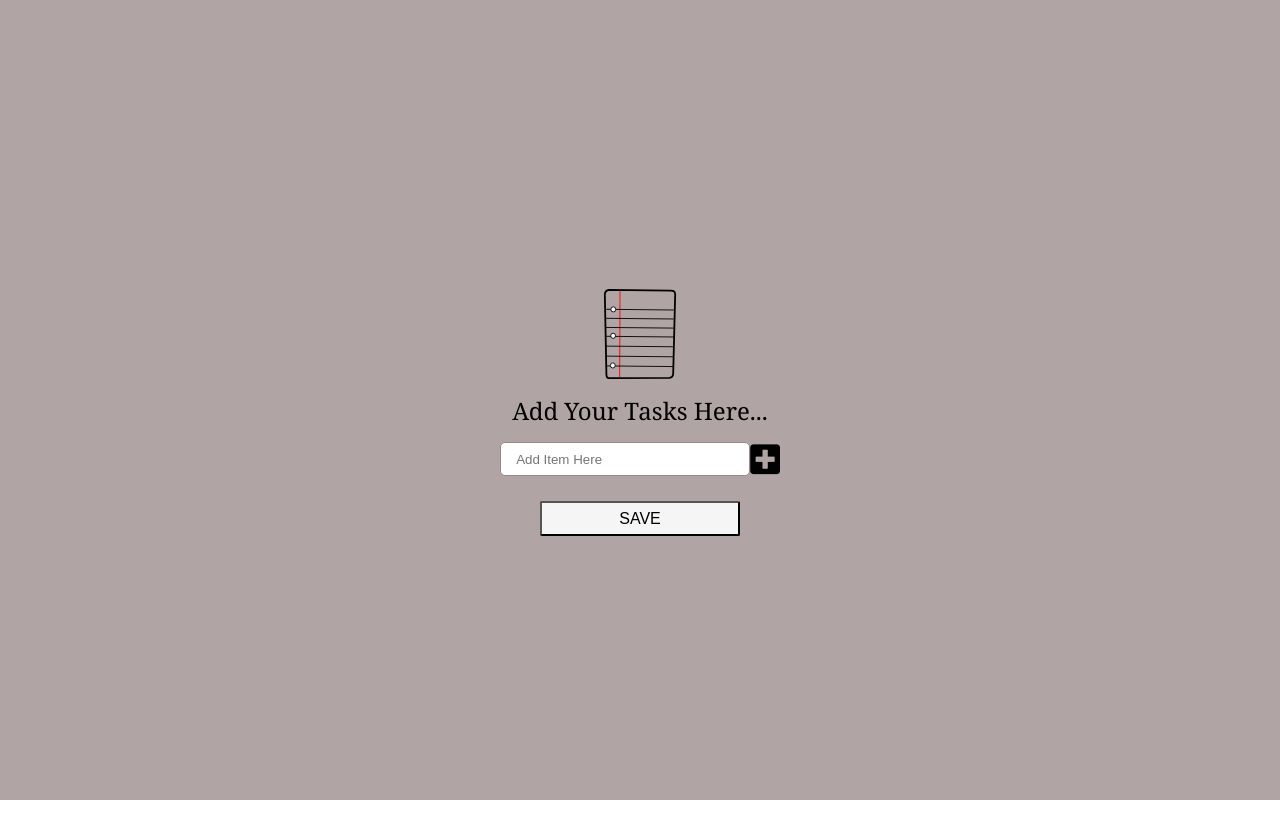
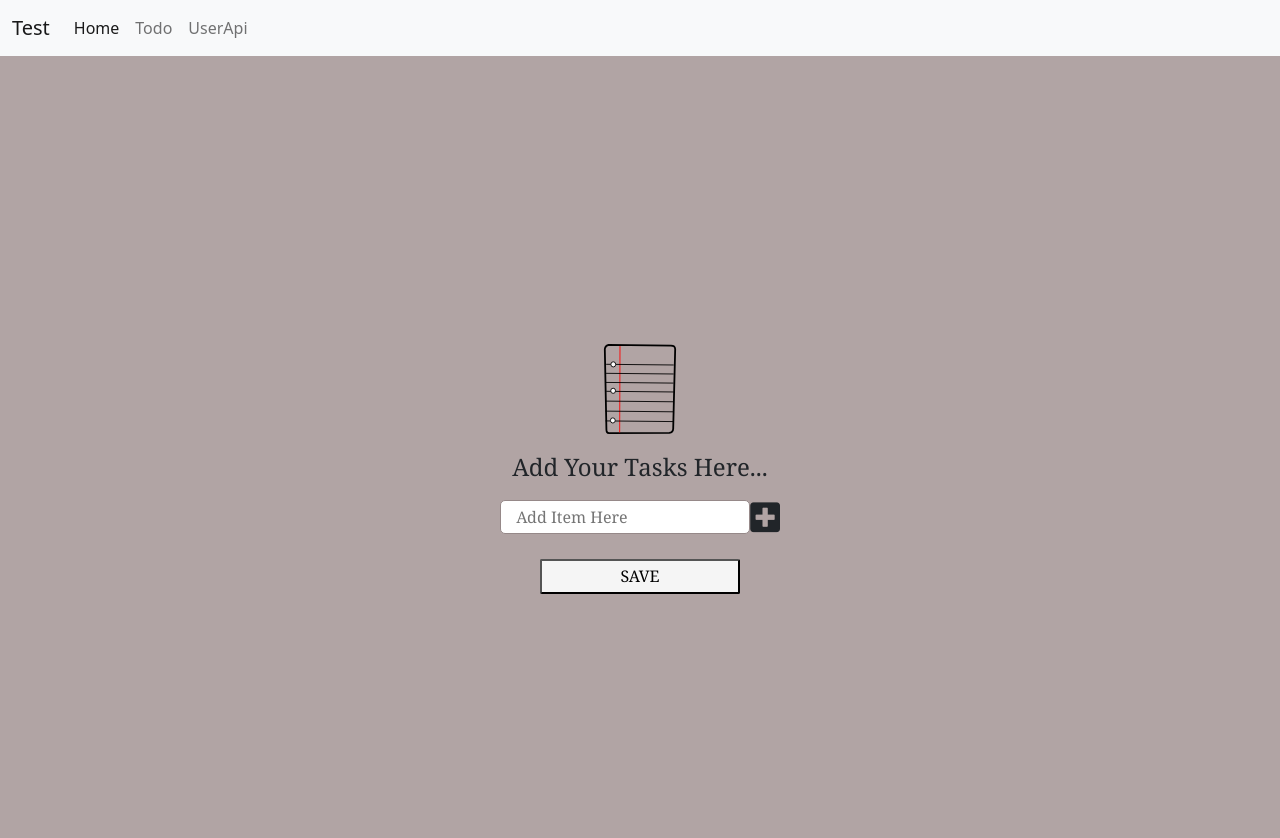
Before and after one commit to noddy0203/mern-todo-app, a React (Create React App) app: page /todo in a window 1280 px wide. Shown: the top 838 px of the page. Before the commit the page ends 800 px from the top, so only its background shows below. Built offline with nearby package versions, Linux system fonts and the light colour scheme.

Commit message:
excellence test

```diff
--- a/package.json
+++ b/package.json
@@ -3,11 +3,14 @@
   "version": "0.1.0",
   "private": true,
   "dependencies": {
+    "@material-ui/core": "^4.12.3",
+    "@material-ui/lab": "^4.0.0-alpha.60",
     "@testing-library/jest-dom": "^5.12.0",
     "@testing-library/react": "^11.2.6",
     "@testing-library/user-event": "^12.8.3",
     "react": "^17.0.2",
     "react-dom": "^17.0.2",
+    "react-router-dom": "^5.2.0",
     "react-scripts": "4.0.3",
     "web-vitals": "^1.1.1"
   },
--- a/public/index.html
+++ b/public/index.html
@@ -16,6 +16,8 @@
       user's mobile device or desktop. See https://developers.google.com/web/fundamentals/web-app-manifest/
     -->
     <link rel="manifest" href="%PUBLIC_URL%/manifest.json" />
+    <link href="https://cdn.jsdelivr.net/npm/bootstrap@5.0.2/dist/css/bootstrap.min.css" rel="stylesheet" integrity="sha384-EVSTQN3/azprG1Anm3QDgpJLIm9Nao0Yz1ztcQTwFspd3yD65VohhpuuCOmLASjC" crossorigin="anonymous">
+
     <!--
       Notice the use of %PUBLIC_URL% in the tags above.
       It will be replaced with the URL of the `public` folder during the build.
@@ -40,5 +42,8 @@
       To begin the development, run `npm start` or `yarn start`.
       To create a production bundle, use `npm run build` or `yarn build`.
     -->
+    <script src="https://cdn.jsdelivr.net/npm/bootstrap@5.0.2/dist/js/bootstrap.bundle.min.js" integrity="sha384-MrcW6ZMFYlzcLA8Nl+NtUVF0sA7MsXsP1UyJoMp4YLEuNSfAP+JcXn/tWtIaxVXM" crossorigin="anonymous"></script>
+    <script src="https://cdn.jsdelivr.net/npm/@popperjs/core@2.9.2/dist/umd/popper.min.js" integrity="sha384-IQsoLXl5PILFhosVNubq5LC7Qb9DXgDA9i+tQ8Zj3iwWAwPtgFTxbJ8NT4GN1R8p" crossorigin="anonymous"></script>
+    <script src="https://cdn.jsdelivr.net/npm/bootstrap@5.0.2/dist/js/bootstrap.min.js" integrity="sha384-cVKIPhGWiC2Al4u+LWgxfKTRIcfu0JTxR+EQDz/bgldoEyl4H0zUF0QKbrJ0EcQF" crossorigin="anonymous"></script>
   </body>
 </html>
--- a/src/App.js
+++ b/src/App.js
@@ -1,82 +1,28 @@
-import React, { useState, useEffect } from 'react'
-import todo from "./todo.svg"
-import "./App.css"
+import React from "react";
+import Todo from "./components/Todo";
+import UserApi from "./components/UserApi";
+import Home from "./components/Home";
+import Nav from "./components/Nav";
+import { Switch, Route } from "react-router-dom";
 const App = () => {
+  return (
+    <>
+      <Nav />
+      <Switch>
+        <Route path="/" exact>
+          <Home />
+        </Route>
 
-  const toGetLocalItems = ()=>{
-    const lists = localStorage.getItem("list")
-    if(lists){
-      return JSON.parse(localStorage.getItem("list"))
-    } else {
-      return [];
-    }
-  }
+        <Route path="/todo">
+          <Todo />
+        </Route>
 
-const [data , setData] = useState("")
-const [input, setInput] = useState(toGetLocalItems())
+        <Route path="/api">
+          <UserApi />
+        </Route>
+      </Switch>
+    </>
+  );
+};
 
-const addItem = ()=>{
-if(data===""){
-   alert("fill input field")
-} else{
-  setInput([...input , data])
-  setData("")
- }}
-
-const removeItem = (id)=>{
-const filterData = input.filter((elem, index)=>{
-  return id !== index
-})
-setInput(filterData)
-}
-
-const removeAll = ()=> {
-     setInput([])
-}
-
-//to set list in local storage
-useEffect(() => {
-    localStorage.setItem("list" , JSON.stringify(input))
-}, [input])
-
-//to get list from local storage
-
-
-  return (
-   <>
-      <div className="background">
-        <div className="main_div">
-          <figure>
-            <img className="imgMod" src={todo} alt="img..."/>
-            <figcaption>Add Your Tasks Here...</figcaption>
-          </figure>
-
-          <div className="addItem">
-            <input type="text" className="text" value={data} onChange={(e)=>setData(e.target.value)} name="text" id="text" placeholder="Add Item Here"/>
-            <i className="fas fa-plus-square text-icon" onClick={addItem} title="add-itme"></i>
-          </div>
-          <div className="showItem">
-              <ol className="eachItem">
-                {
-                  input.map((elem , index)=>{
-                     return(
-                      <li key={index}>
-                      <h4>{elem}</h4>
-                      <i className="fas fa-trash item-icon" onClick={()=>{removeItem(index)}} title="remove"></i>
-                     </li>
-                     )
-                  })
-                }
-
-              </ol>
-          <div className="btnlg">
-               <button onClick={removeAll}></button>
-          </div>
-          </div>
-        </div>
-      </div>
-   </>
-  )
-}
-
-export default App
+export default App;
--- /dev/null
+++ b/src/components/Home.js
@@ -0,0 +1,11 @@
+import React from 'react'
+
+const Home = () => {
+    return (
+        <>
+          <h1>Excellence tech test task</h1>
+        </>
+    )
+}
+
+export default Home
--- /dev/null
+++ b/src/components/Nav.js
@@ -0,0 +1,47 @@
+import React from "react";
+import {Link} from "react-router-dom"
+const Nav = () => {
+  return (
+    <>
+      <nav className="navbar navbar-expand-lg navbar-light bg-light">
+        <div className="container-fluid">
+          <Link className="navbar-brand" to="/">
+           Test
+          </Link>
+          <button
+            className="navbar-toggler"
+            type="button"
+            data-bs-toggle="collapse"
+            data-bs-target="#navbarSupportedContent"
+            aria-controls="navbarSupportedContent"
+            aria-expanded="false"
+            aria-label="Toggle navigation"
+          >
+            <span className="navbar-toggler-icon"></span>
+          </button>
+          <div className="collapse navbar-collapse" id="navbarSupportedContent">
+            <ul className="navbar-nav me-auto mb-2 mb-lg-0">
+              <li className="nav-item">
+                <Link className="nav-link active" aria-current="page" to="/">
+                  Home
+                </Link>
+              </li>
+              <li className="nav-item">
+                <Link className="nav-link" to="/todo">
+                  Todo
+                </Link>
+              </li>
+              <li className="nav-item">
+                <Link className="nav-link" to="/api">
+                  UserApi
+                </Link>
+              </li>
+            </ul>
+          </div>
+        </div>
+      </nav>
+    </>
+  );
+};
+
+export default Nav;
--- /dev/null
+++ b/src/components/Todo.js
@@ -0,0 +1,150 @@
+import React, { useState, useEffect, useRef } from "react";
+import todo from "../todo.svg";
+import "../App.css";
+
+const Todo = () => {
+  const inputRef = useRef();
+  const toGetLocalItems = () => {
+    const lists = localStorage.getItem("list");
+    if (lists) {
+      return JSON.parse(localStorage.getItem("list"));
+    } else {
+      return [];
+    }
+  };
+
+  const [data, setData] = useState("");
+  const [input, setInput] = useState(toGetLocalItems());
+  const [edit, setEdit] = useState("");
+  const [toggle, setToggle] = useState(false);
+
+  const addItem = () => {
+    if (data === "") {
+      alert("fill input field");
+    }  else if(input && toggle){
+      setInput(
+        input.map((currElem)=>{
+         if(currElem.id === edit){
+           return {...currElem , name:input}
+         }
+         return currElem
+        })
+      )
+      setData([]);
+    setEdit(null);
+    setToggle(false);
+    }
+
+    else {
+      const objData = {
+        id: new Date().getTime().toString(),
+        name: data,
+      };
+      setInput([...input , objData]);
+      setData("");
+    }
+  };
+
+  const addWithEnter = (e) => {
+    if (e.key === "Enter") {
+      addItem();
+    }
+  };
+
+  const removeItem = (id) => {
+    const filterData = input.filter((elem, index) => {
+      return id !== index;
+    });
+    setInput(filterData);
+  };
+
+  let removeAll = () => {
+    setInput([]);
+  };
+
+  const editTodo = (index) => {
+    const edited_todo = input.find((currElem) => {
+      return currElem.id === index;
+    });
+    setData(edited_todo.name);
+    setEdit(index);
+    setToggle(true);
+  };
+
+  //to set list in local storage
+  useEffect(() => {
+    inputRef.current.focus();
+    localStorage.setItem("list", JSON.stringify(input));
+  }, [input]);
+
+  return (
+    <>
+      <div className="background">
+        <div className="main_div">
+          <figure>
+            <img className="imgMod" src={todo} alt="img..." />
+            <figcaption>Add Your Tasks Here...</figcaption>
+          </figure>
+
+          <div className="addItem">
+            <input
+              type="text"
+              ref={inputRef}
+              className="text"
+              value={data}
+              onChange={(e) => setData(e.target.value)}
+              name="text"
+              id="text"
+              placeholder="Add Item Here"
+              onKeyPress={addWithEnter}
+            />
+
+            {
+              toggle ? (
+                <i
+                  className="fas fa-edit text-icon"
+                  onClick={editTodo}
+                  title="add-itme"
+                ></i>
+              ) : (
+                <i
+                  className="fas fa-plus-square text-icon"
+                  onClick={addItem}
+                  title="add-itme"
+                ></i>
+              )
+            }
+          </div>
+
+          <div className="showItem">
+            <ol className="eachItem">
+              {input.map((elem, index) => {
+                return (
+                  <li key={elem.id}>
+                    <h4>{elem.name}</h4>
+                    <i
+                      className="far fa-edit item-icon"
+                      onClick={() => editTodo(elem.id)}
+                    ></i>
+                    <i
+                      className="fas fa-trash item-icon"
+                      onClick={() => {
+                        removeItem(index);
+                      }}
+                      title="remove"
+                    ></i>
+                  </li>
+                );
+              })}
+            </ol>
+            <div className="btnlg">
+              <button onClick={removeAll}></button>
+            </div>
+          </div>
+        </div>
+      </div>
+    </>
+  );
+};
+
+export default Todo;
--- /dev/null
+++ b/src/components/UserApi.js
@@ -0,0 +1,53 @@
+import React, { useEffect, useState } from "react";
+import Pagination from "@material-ui/lab/Pagination"
+const UserApi = () => {
+   const [data, setData] = useState([]);
+   const [page , setPage] = useState("")
+
+  const getUserData = async () => {
+    try {
+      const res = await fetch(`https://reqres.in/api/users?page=${setPage(page)}`);
+      const resData = await res.json();
+      setData(resData.data);
+      console.log(resData);
+    } catch (error) {
+      console.log(error);
+    }
+  };
+
+  useEffect(() => {
+    getUserData();
+  });
+  return (
+    <>
+      <div className="row">
+        {data.map((currEl, index) => {
+          return (
+            <div className="card col-3" key={index}>
+              <h4>{currEl.id}</h4>
+              <img
+                src={currEl.avatar}
+                className="card-img-top"
+                alt="..avatar"
+              />
+              <div className="card-body">
+                <h5 className="card-title">
+                  {currEl.first_name} {currEl.last_name}
+                </h5>
+                <p className="card-text">{currEl.email}</p>
+              </div>
+            </div>
+          );
+        })}
+
+      </div>
+      <section py={3}>
+               <p><Pagination count={3} color="primary" onChange={(event , value)=>{
+                 setPage(value)
+               }}/></p>
+        </section>
+    </>
+  );
+};
+
+export default UserApi;
--- a/src/index.js
+++ b/src/index.js
@@ -1,14 +1,16 @@
-import React from 'react';
-import ReactDOM from 'react-dom';
-
-import App from './App';
-import reportWebVitals from './reportWebVitals';
+import React from "react";
+import ReactDOM from "react-dom";
+import App from "./App";
+import reportWebVitals from "./reportWebVitals";
+import { BrowserRouter } from "react-router-dom";
 
 ReactDOM.render(
   <React.StrictMode>
-    <App />
+    <BrowserRouter>
+      <App />
+    </BrowserRouter>
   </React.StrictMode>,
-  document.getElementById('root')
+  document.getElementById("root")
 );
 
 // If you want to start measuring performance in your app, pass a function
```
Also changed, not shown: 2 other files (tests, documents, lock files or other folders).
